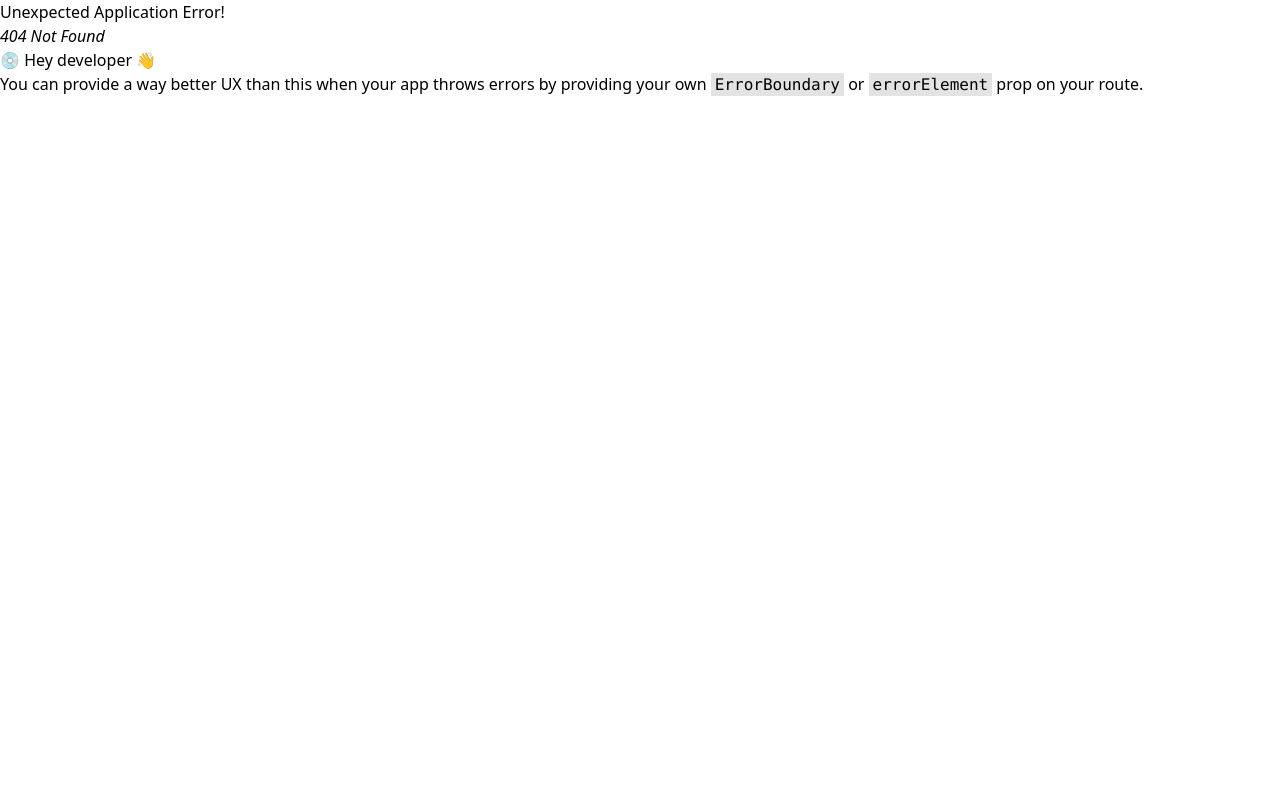
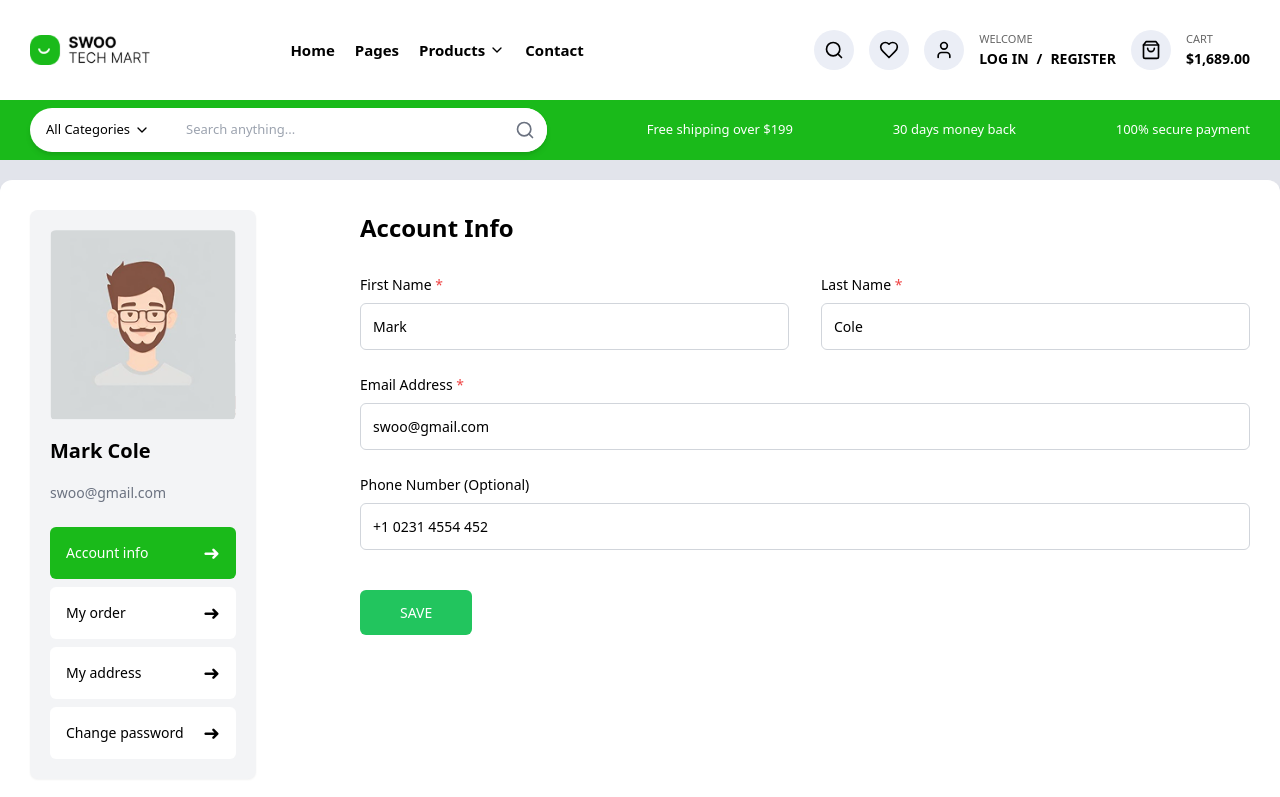
Before and after one commit to bdduongdev/CF-eCommerce-FE-client, a React (Vite) app: page /profile in a window 1280 px wide. Before the commit this address had no page. Shown: the top 797 px of the page. Built offline with nearby package versions, Linux system fonts and the light colour scheme.

Commit message:
feat: profile

```diff
--- a/src/components/layout/Header.tsx
+++ b/src/components/layout/Header.tsx
@@ -91,14 +91,16 @@ export default function Header() {
         {/* ICONS */}
         <div className="hidden md:flex items-center space-x-[15px]">
           <div className="icon-btn">
-            <User className="h-5 w-5" />
+            <Search className="h-5 w-5" />
           </div>
           <div className="icon-btn">
             <Heart className="h-5 w-5" />
           </div>
+          <Link to="/profile">
           <div className="icon-btn">
-            <Search className="h-5 w-5" />
+            <User className="h-5 w-5" />
           </div>
+          </Link>
           <div className="mr-5">
             <p className="text-[11px] text-[#666666]">WELCOME</p>
             <div className="flex space-x-2 text-[14px] font-bold text-black">
--- /dev/null
+++ b/src/components/profile/AvtAndSideBar.tsx
@@ -0,0 +1,52 @@
+import React from 'react'
+import { Link } from 'react-router-dom'
+
+const AvtAndSideBar = () => {
+    return (
+        <>
+            <div className="w-full md:w-1/5 bg-gray-100 p-5 rounded-lg shadow-sm md:mr-20">
+                <div className="items-center text-center md:text-left">
+                    <img
+                        src="assets/images/avatar.png"
+                        alt="Avatar"
+                        className="w-full h-auto mx-auto md:mx-0 rounded-md mb-4"
+                    />
+                    <h2 className="font-bold text-[20px] my-4">Mark Cole</h2>
+                    <p className="text-[14px] text-gray-500 mb-6">swoo@gmail.com</p>
+                </div>
+                <nav className="space-y-2">
+                    <Link
+                        to=""
+                        className="w-full flex items-center justify-between px-4 py-3 bg-[#1ABA1A] text-white text-[14px] rounded-md"
+                    >
+                        Account info
+                        <span className="text-xl">➜</span>
+                    </Link>
+                    <Link
+                        to=""
+                        className="w-full flex items-center justify-between px-4 py-3 text-black bg-white text-[14px] rounded-md"
+                    >
+                        My order
+                        <span className="text-xl">➜</span>
+                    </Link>
+                    <Link
+                        to=""
+                        className="w-full flex items-center justify-between px-4 py-3 text-black bg-white text-[14px] rounded-md"
+                    >
+                        My address
+                        <span className="text-xl">➜</span>
+                    </Link>
+                    <Link
+                        to=""
+                        className="w-full flex items-center justify-between px-4 py-3 text-black bg-white text-[14px] rounded-md"
+                    >
+                        Change password
+                        <span className="text-xl">➜</span>
+                    </Link>
+                </nav>
+            </div>
+        </>
+    )
+}
+
+export default AvtAndSideBar
--- /dev/null
+++ b/src/components/profile/FormInfor.tsx
@@ -0,0 +1,65 @@
+import React from 'react'
+
+const FormInfor = () => {
+    return (
+        <>
+            <div className="w-full md:w-4/5">
+                <h2 className="text-[24px] font-bold mb-7">Account Info</h2>
+                <form className="space-y-6">
+                    <div className="flex flex-col md:flex-row gap-4 md:gap-8">
+                        <div className="w-full md:w-1/2">
+                            <label className="block text-[14px] mb-2">
+                                First Name <span className="text-red-500">*</span>
+                            </label>
+                            <input
+                                type="text"
+                                defaultValue="Mark"
+                                className="w-full border text-[14px] border-gray-300 rounded-md px-3 py-3 focus:outline-none focus:ring-2 focus:ring-green-500"
+                            />
+                        </div>
+                        <div className="w-full md:w-1/2">
+                            <label className="block text-[14px] mb-2">
+                                Last Name <span className="text-red-500">*</span>
+                            </label>
+                            <input
+                                type="text"
+                                defaultValue="Cole"
+                                className="w-full border text-[14px] border-gray-300 rounded-md px-3 py-3 focus:outline-none focus:ring-2 focus:ring-green-500"
+                            />
+                        </div>
+                    </div>
+                    <div>
+                        <label className="block text-[14px] mb-2">
+                            Email Address <span className="text-red-500">*</span>
+                        </label>
+                        <input
+                            type="email"
+                            defaultValue="swoo@gmail.com"
+                            className="w-full border text-[14px] border-gray-300 rounded-md px-3 py-3 focus:outline-none focus:ring-2 focus:ring-green-500"
+                        />
+                    </div>
+                    <div>
+                        <label className="block text-[14px] mb-2">
+                            Phone Number (Optional)
+                        </label>
+                        <input
+                            type="text"
+                            defaultValue="+1 0231 4554 452"
+                            className="w-full border text-[14px] border-gray-300 rounded-md px-3 py-3 focus:outline-none focus:ring-2 focus:ring-green-500"
+                        />
+                    </div>
+                    <div>
+                        <button
+                            type="submit"
+                            className="text-[14px] mt-4 bg-green-500 text-white px-10 py-3 rounded-md hover:bg-green-600"
+                        >
+                            SAVE
+                        </button>
+                    </div>
+                </form>
+            </div>
+        </>
+    )
+}
+
+export default FormInfor
--- /dev/null
+++ b/src/pages/profile/Profile.tsx
@@ -0,0 +1,21 @@
+import React from 'react'
+import { Link } from 'react-router-dom'
+import AvtAndSideBar from '../../components/profile/AvtAndSideBar'
+import FormInfor from '../../components/profile/FormInfor'
+
+const Profile = () => {
+    return (
+        <>
+            <main className="bg-[#e2e4eb] py-5">
+                <section className="p-[30px] rounded-xl shadow-md flex flex-col md:flex-row gap-6 bg-white">
+                    {/* Sidebar */}
+                    <AvtAndSideBar />
+                    {/*Info Form */}
+                    <FormInfor />
+                </section>
+            </main>
+        </>
+    )
+}
+
+export default Profile
--- a/src/routes/main.route.tsx
+++ b/src/routes/main.route.tsx
@@ -7,6 +7,7 @@ import Login from '../pages/login/Login';
 import ProductDetail from '../pages/productdetail/ProductDetail';
 import Cart from '../pages/cart/Cart';
 import Product from '../pages/product/Product';
+import Profile from '../pages/profile/Profile';
 
 
 export const mainRoutes: RouteObject[] = [
@@ -17,6 +18,7 @@ export const mainRoutes: RouteObject[] = [
       { index: true, element: <HomePage /> },
       { path: '/products', element: <Product /> },
       { path: '/product', element: <ProductDetail /> }, // /product/:id
+      { path: '/profile', element: <Profile /> },
       { path: '/cart', element: <Cart /> },
       { path: 'register', element: <Register /> },
       { path: 'login', element: <Login /> },
```
Also changed, not shown: public/assets/images/avatar.png (added), public/assets/images/contact.png (added).
